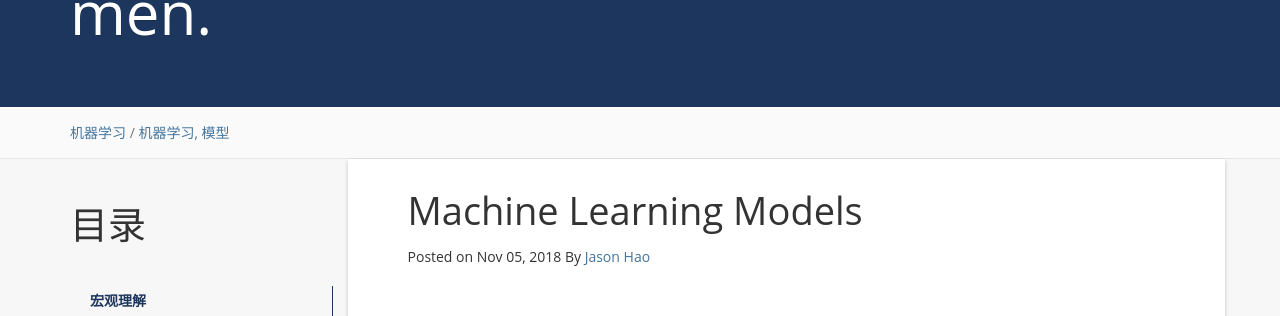
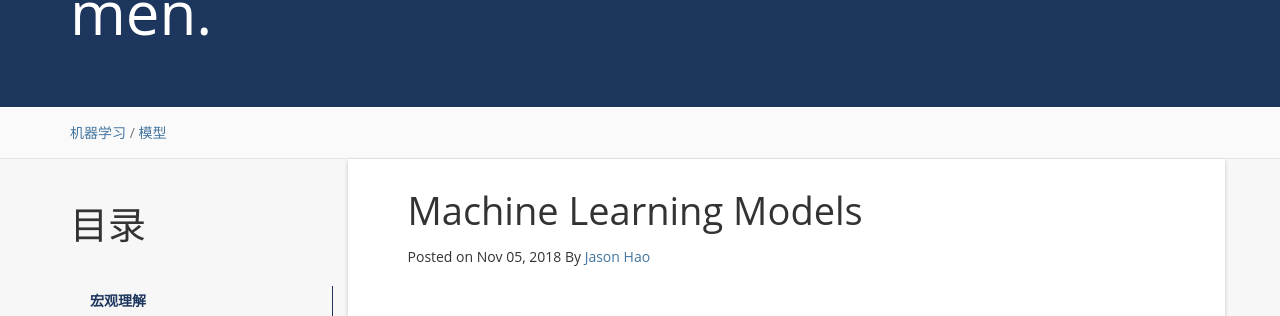
Before and after one commit to jasonhhao/jasonhhao.github.io, a Jekyll site: the page built from _posts/2018-11-06-Machine-Learning-Models.md, in a window 1280 px wide and 900 px high. Shown: the part 188-504 px from the top of the window. Built offline with Jekyll 4.4.1, drawn with Linux system fonts in a browser that asks for light colours; nearby versions of some CDN libraries; a script that is not in the unit is left out; comment, search, counter and statistics services are not loaded.

Commit message:
Update 2018-11-06-Machine-Learning-Models.md

```diff
--- a/_posts/2018-11-06-Machine-Learning-Models.md
+++ b/_posts/2018-11-06-Machine-Learning-Models.md
@@ -3,7 +3,7 @@ layout: post
 title:  Machine Learning Models
 date:   2018-11-06 01:08:00 +0800
 categories: 机器学习
-tag: 机器学习, 模型
+tag: 模型
 ---
 
 * content
```
